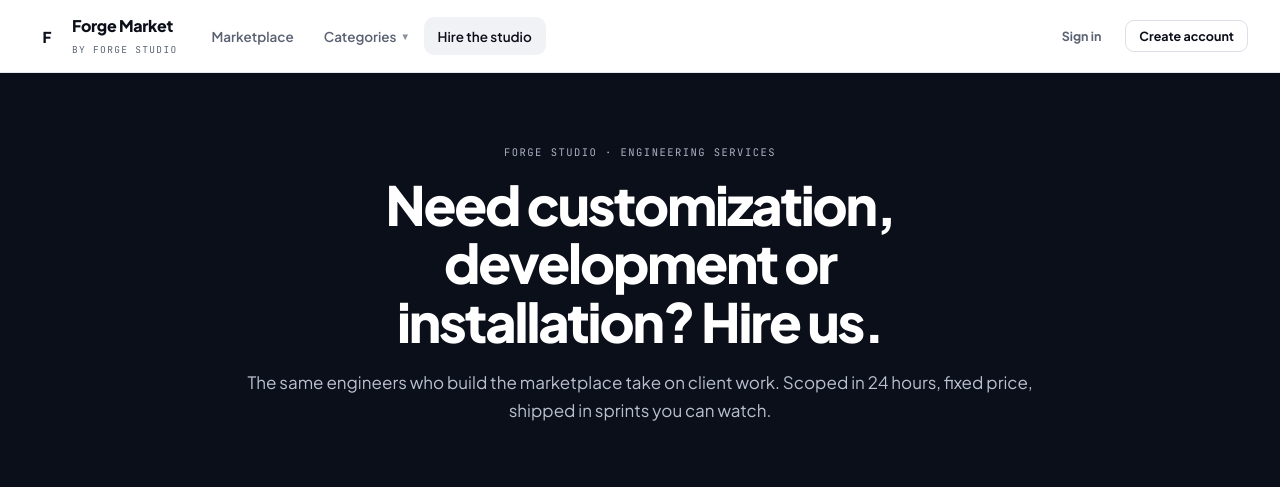
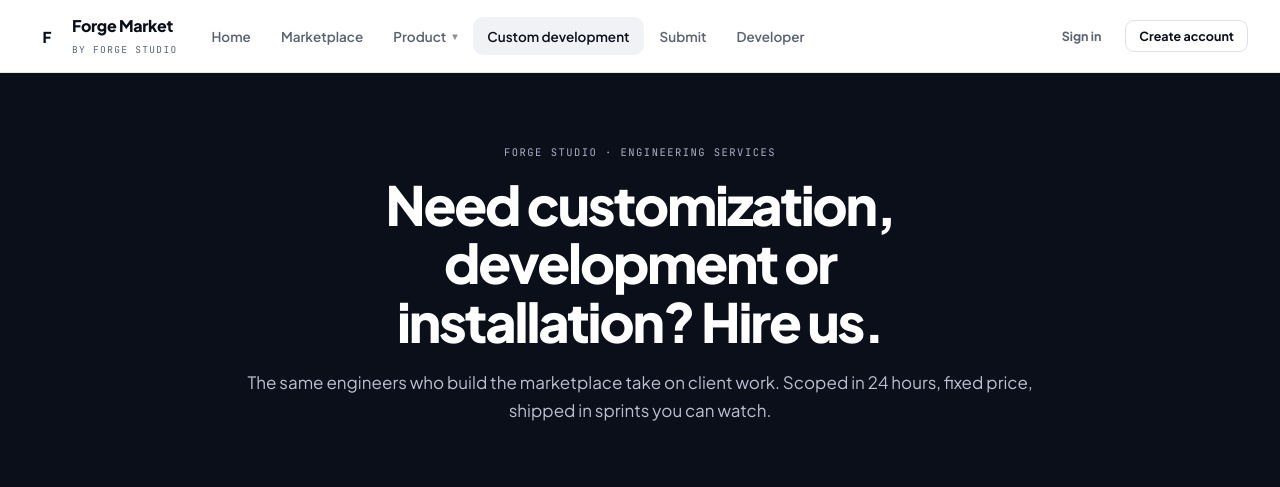
Before and after one commit to Swalaf/swalfyoghurt, a Laravel app: page /hire-us in a window 1280 px wide. Shown: the top 487 px of the page. Run offline with Laravel 12, Linux system fonts and the light colour scheme; data comes from the database, SQL or seed files in the repository; data that the repository does not hold is empty.

Commit message:
Match header nav to the mockup: Home, Marketplace, Product, Custom development, Submit, Developer
Replaced the ad-hoc nav (Marketplace / Categories / Hire the studio) with
the six items from the original design: Home, Marketplace, a Product
dropdown (the category list), Custom development (hire-us), Submit, and
Developer.

Submit and Developer deep-link into the auth page with the Developer role
pre-selected (via a new ?role= query param LoginController/RegisterController
now read into data-initial-role) — Submit goes to sign-up for guests or
straight to the new-product form for signed-in authors; Developer goes to
sign-in for guests or the author dashboard for signed-in authors.

Co-Authored-By: Claude Sonnet 5 <noreply@anthropic.com>
Claude-Session: https://claude.ai/code/session_01U3bWPxCxxUUWuHRbuDMA3k

```diff
--- a/forge-market/resources/views/auth/index.blade.php
+++ b/forge-market/resources/views/auth/index.blade.php
@@ -9,7 +9,7 @@
     <link href="https://fonts.googleapis.com/css2?family=Plus+Jakarta+Sans:wght@400;500;600;700;800&family=JetBrains+Mono:wght@400;500;600&display=swap" rel="stylesheet">
     <link rel="stylesheet" href="{{ asset('css/app.css') }}">
 </head>
-<body data-initial-mode="{{ $mode }}">
+<body data-initial-mode="{{ $mode }}" data-initial-role="{{ $role ?? 'customer' }}">
 
 <div class="auth-split">
     <section class="auth-hero">
@@ -193,7 +193,7 @@
 <script>
 (function () {
     var mode = document.body.dataset.initialMode === 'signup' ? 'signup' : 'signin';
-    var role = 'customer';
+    var role = ['customer', 'author', 'admin'].indexOf(document.body.dataset.initialRole) !== -1 ? document.body.dataset.initialRole : 'customer';
 
     var tabSignin = document.getElementById('tab-signin');
     var tabSignup = document.getElementById('tab-signup');
--- a/forge-market/resources/views/layouts/app.blade.php
+++ b/forge-market/resources/views/layouts/app.blade.php
@@ -26,9 +26,10 @@
             <span></span><span></span><span></span>
         </label>
         <nav class="site-nav">
-            <a href="{{ route('market.browse') }}" class="{{ request()->routeIs('market.*') && ! request()->routeIs('market.show') ? 'is-active' : '' }}">Marketplace</a>
+            <a href="{{ route('home') }}" class="{{ request()->routeIs('home') ? 'is-active' : '' }}">Home</a>
+            <a href="{{ route('market.browse') }}" class="{{ request()->routeIs('market.browse') ? 'is-active' : '' }}">Marketplace</a>
             <details class="nav-dropdown">
-                <summary>Categories</summary>
+                <summary>Product</summary>
                 <div class="nav-dropdown-menu">
                     @foreach ($navCategories as $category)
                         <a href="{{ route('market.browse', ['category' => $category->slug]) }}">
@@ -37,7 +38,9 @@
                     @endforeach
                 </div>
             </details>
-            <a href="{{ route('hire-us') }}" class="{{ request()->routeIs('hire-us*') ? 'is-active' : '' }}">Hire the studio</a>
+            <a href="{{ route('hire-us') }}" class="{{ request()->routeIs('hire-us*') ? 'is-active' : '' }}">Custom development</a>
+            <a href="{{ auth()->check() && auth()->user()->role === 'author' ? route('author.products.create') : route('register', ['role' => 'author']) }}" class="{{ request()->routeIs('author.products.create') ? 'is-active' : '' }}">Submit</a>
+            <a href="{{ auth()->check() && auth()->user()->role === 'author' ? route('author.overview') : route('login', ['role' => 'author']) }}" class="{{ request()->routeIs('author.*') ? 'is-active' : '' }}">Developer</a>
             <div class="site-nav-auth">
                 @auth
                     <a href="{{ match(auth()->user()->role) { 'admin' => route('admin.overview'), 'author' => route('author.overview'), default => route('account.overview') } }}" class="btn btn-outline btn-sm">My account</a>
```
Also changed, not shown: forge-market/app/Http/Controllers/Auth/LoginController.php (+5 -2 lines), forge-market/app/Http/Controllers/Auth/RegisterController.php (+5 -2 lines).
